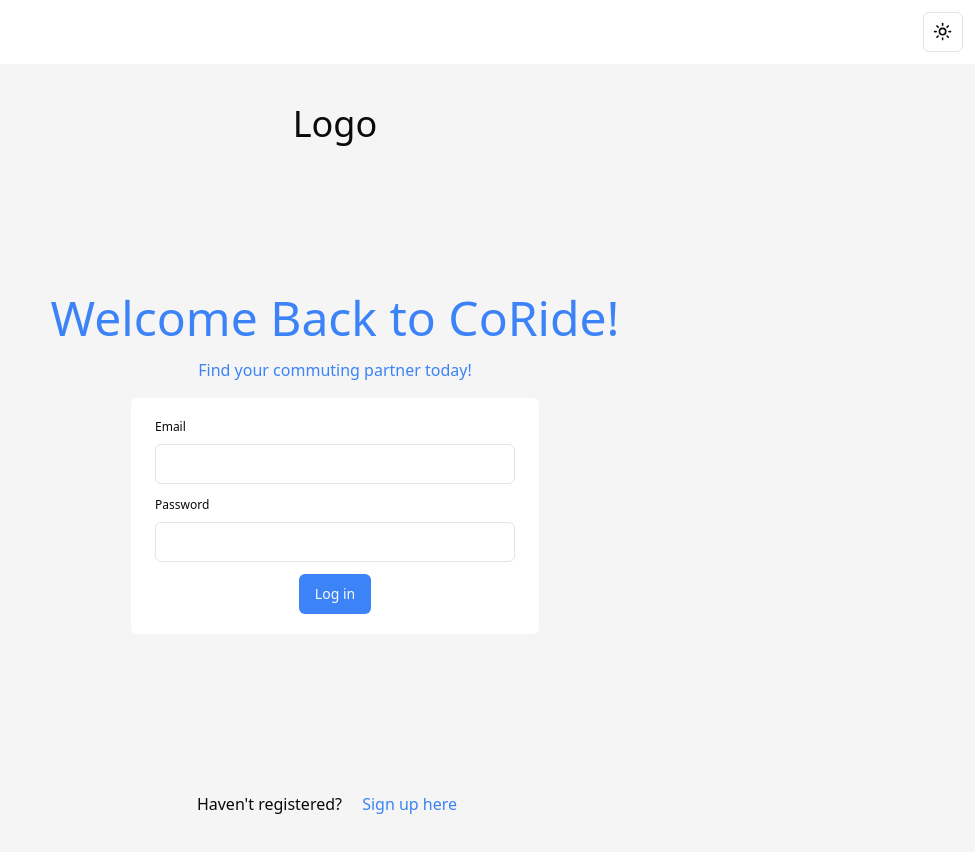
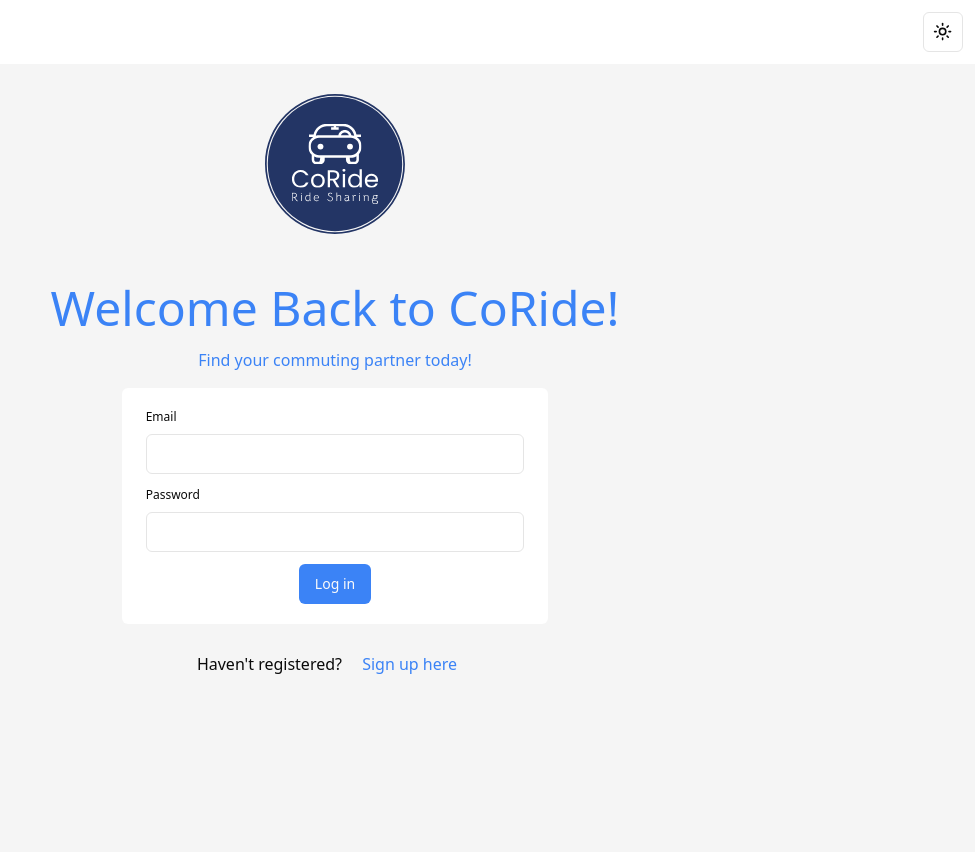
Before and after one commit to joshua-rdrgz/transporthacks, a Next.js app in the folder packages/client/: page /login in a window 1280 px wide. Shown: the top 852 px of the page, without its empty margins (305-1280 px from the left). Built offline with nearby package versions, Linux system fonts and the light colour scheme.

Commit message:
Add logo

```diff
--- a/packages/client/src/ui/auth-page-layout.tsx
+++ b/packages/client/src/ui/auth-page-layout.tsx
@@ -27,9 +27,9 @@ export const AuthPageLayout: React.FC<IAuthPageLayoutProps> = ({
       <div className='text-right p-3'>
         <ModeToggle />
       </div>
-      <div className='flex flex-col justify-between min-h-screen py-10 px-7 text-center bg-secondary'>
-        <header className='text-4xl'>
-          <Logo figureClassName='w-1/3' />
+      <div className='flex flex-col justify-start gap-5 min-h-screen text-center bg-secondary'>
+        <header>
+          <Logo figureClassName='flex justify-center' size={200} />
         </header>
         <main>
           <div className='flex flex-col gap-4'>
--- a/packages/client/src/ui/logo.tsx
+++ b/packages/client/src/ui/logo.tsx
@@ -3,29 +3,42 @@
 import Image from 'next/image';
 import { useTheme } from 'next-themes';
 import { cn } from '@/lib/utils';
+import { useEffect, useState } from 'react';
 
 interface ILogoProps {
   figureClassName: string;
+  size: number;
 }
-export const Logo: React.FC<ILogoProps> = ({ figureClassName }) => {
-  // const { theme } = useTheme();
-  // const systemTheme = window.matchMedia('(prefers-color-scheme: dark)').matches
-  //   ? 'dark'
-  //   : 'light';
 
-  // const src =
-  //   theme === 'system'
-  //     ? systemTheme === 'dark'
-  //       ? '/logo-white.svg'
-  //       : '/logo-color.svg'
-  //     : theme === 'dark'
-  //     ? '/logo-white.svg'
-  //     : '/logo-color.svg';
+export const Logo: React.FC<ILogoProps> = ({ figureClassName, size }) => {
+  const { theme } = useTheme();
+  const [systemTheme, setSystemTheme] = useState<'dark' | 'light' | 'system'>(
+    'system'
+  );
+
+  useEffect(() => {
+    const setToDarkQuery = window.matchMedia('(prefers-color-scheme: dark)');
+
+    const listener = (e: MediaQueryListEvent) =>
+      setSystemTheme(e.matches ? 'dark' : 'light');
+
+    setToDarkQuery.addEventListener('change', listener);
+
+    return () => setToDarkQuery.removeEventListener('change', listener);
+  }, []);
+
+  const src =
+    theme === 'system'
+      ? systemTheme === 'dark'
+        ? '/logo-white.svg'
+        : '/logo-color.svg'
+      : theme === 'dark'
+      ? '/logo-white.svg'
+      : '/logo-color.svg';
 
   return (
     <figure className={cn('mx-auto', figureClassName)}>
-      {/* <Image src={src} alt='Logo of Budgetbook' className='w-full' /> */}
-      <div>Logo</div>
+      <Image src={src} alt='Logo of Budgetbook' width={size} height={size} />
     </figure>
   );
 };
--- a/packages/client/src/ui/sidebar.tsx
+++ b/packages/client/src/ui/sidebar.tsx
@@ -28,7 +28,7 @@ export const Sidebar = () => {
 
   return (
     <aside className='row-span-full pt-5 px-4 flex flex-col gap-12 bg-secondary'>
-      <Logo figureClassName='w-full' />
+      <Logo figureClassName='w-full' size={200} />
       <nav>
         <ul className='flex flex-col gap-6'>
           {NAV_ITEMS.map((navItem) => {
```
Also changed, not shown: packages/client/public/logo-color.svg (added), packages/client/public/logo-white.svg (added).
